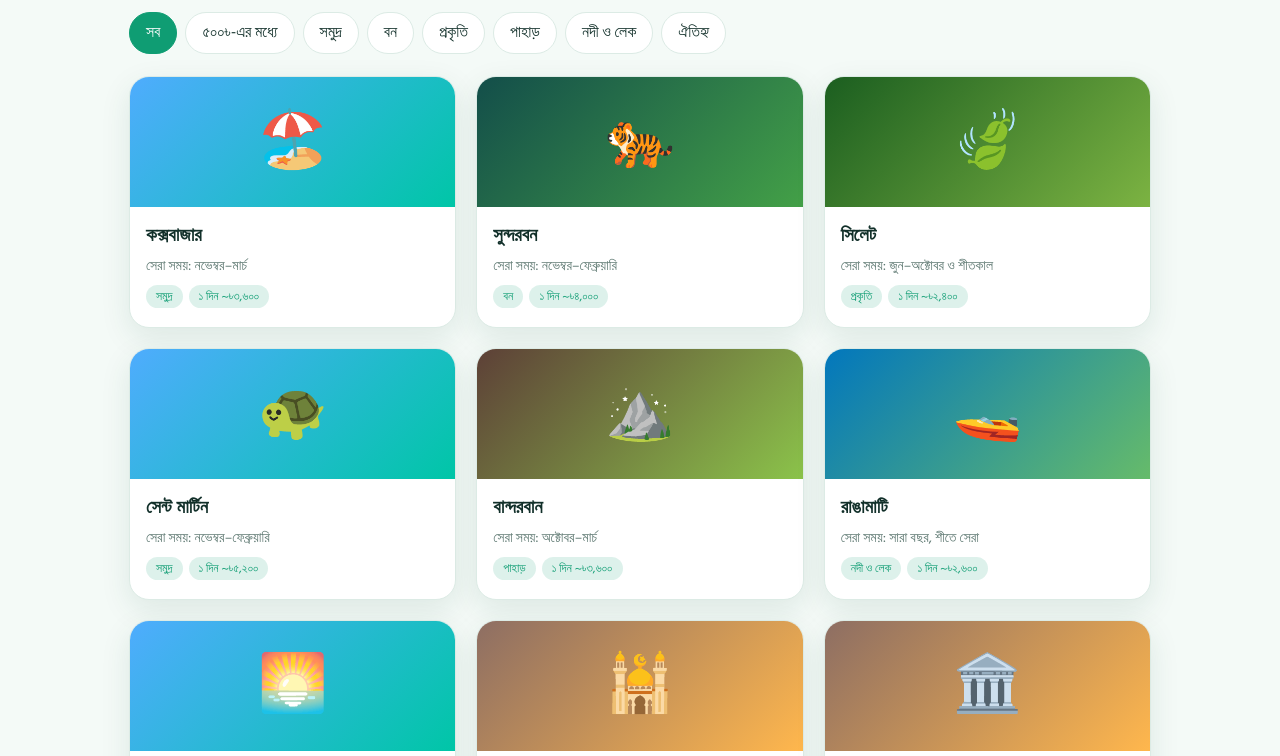
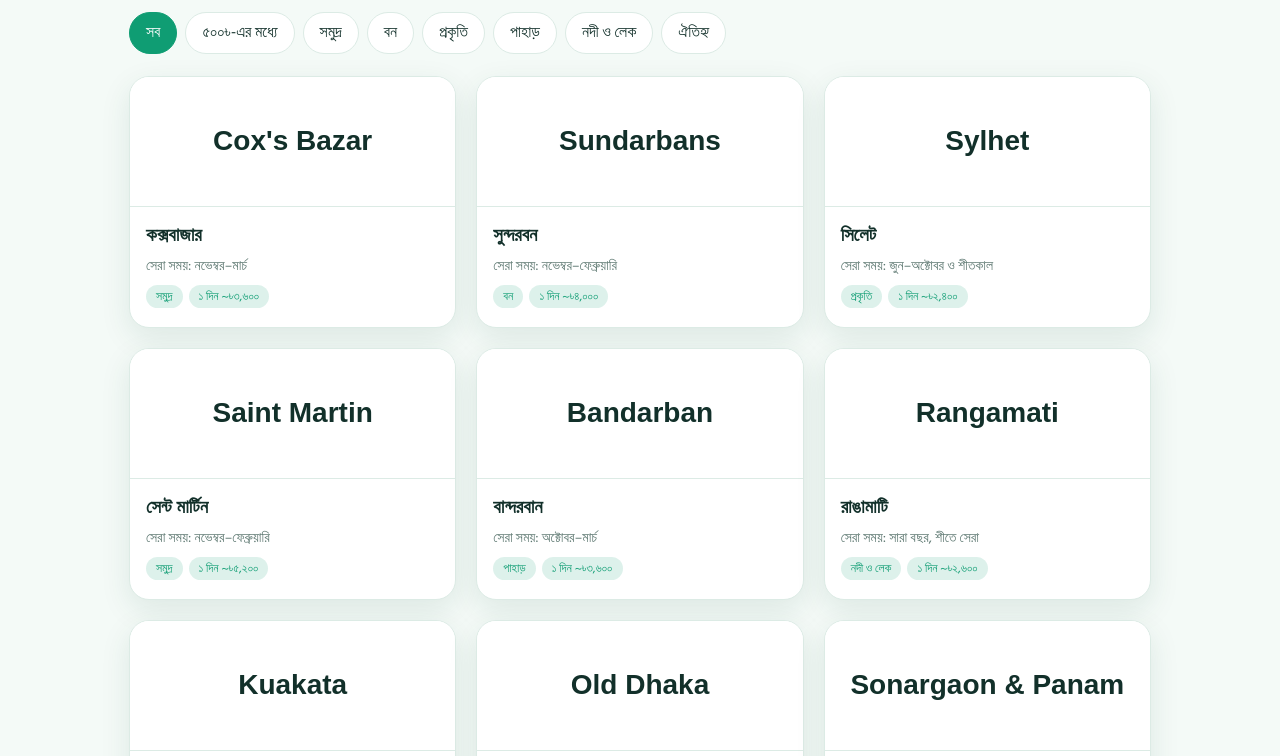
Before and after one commit to mdistiaqahamed/ghure-asi, a plain HTML site: page index.html in a window 1280 px wide. Shown: the part 784-1540 px from the top of the page. Drawn offline with Linux system fonts and the light colour scheme.

Commit message:
Show place names in plain font on white background in destination cards

```diff
--- a/index.html
+++ b/index.html
@@ -47,8 +47,8 @@ h2{font-size:clamp(26px,4vw,36px);margin:0 0 6px}
 .grid{display:grid;grid-template-columns:repeat(auto-fill,minmax(250px,1fr));gap:20px}
 .card{background:var(--surface);border-radius:20px;overflow:hidden;box-shadow:var(--shadow);cursor:pointer;transition:.3s;border:1px solid var(--line)}
 .card:hover{transform:translateY(-8px) rotate(-.4deg)}
-.cimg{height:130px;display:flex;align-items:center;justify-content:center;font-size:56px;transition:.4s}
-.card:hover .cimg{font-size:68px}
+.cimg{height:130px;display:flex;align-items:center;justify-content:center;padding:0 14px;text-align:center;background:#fff;color:#12302a;border-bottom:1px solid var(--line);font-family:Arial,Helvetica,sans-serif;font-weight:600;font-size:28px;line-height:1.2;transition:.4s}
+.card:hover .cimg{font-size:32px}
 .cbody{padding:14px 16px 18px}.cbody h3{margin:0 0 4px}.cbody p{margin:0;color:var(--mute);font-size:14px}
 .tag{display:inline-block;font-size:12px;background:color-mix(in srgb,var(--brand) 14%,transparent);color:var(--brand);padding:2px 10px;border-radius:99px;margin-top:8px}
 .panel{background:var(--surface);border:1px solid var(--line);border-radius:22px;padding:24px;box-shadow:var(--shadow)}
@@ -221,10 +221,11 @@ D.forEach(d=>d.g=GR[d.t]||d.g);
 ].forEach(r=>D.push({id:r[0],n:r[1],e:r[2],t:r[3],best:r[4],from:r[5],spots:r[6].split('|'),c:{b:r[7],m:r[7]*2,p:r[7]*4},f:{b:r[8],m:Math.round(r[8]*1.8),p:Math.round(r[8]*3.5)},h:[r[11]||'স্থানীয় সাশ্রয়ী হোটেল ও গেস্টহাউস'],tip:r[10],ll:r[9],g:GR[r[3]]}));
 const $=s=>document.querySelector(s),bn=n=>Math.round(n).toLocaleString('bn-BD');
 let pro=true,cur=null,flt='সব';
+const EN={cox:"Cox's Bazar",sun:'Sundarbans',syl:'Sylhet',stm:'Saint Martin',ban:'Bandarban',ran:'Rangamati',kua:'Kuakata',dhk:'Old Dhaka',sng:'Sonargaon & Panam',sav:'Savar',gaz:'Bhawal National Park',mun:'Munshiganj',ctg:'Chattogram',sit:'Sitakunda',com:'Cumilla',kha:'Khagrachhari',saj:'Sajek Valley',mau:'Srimangal & Lawachara',tan:'Tanguar Haor',raj:'Rajshahi',pah:'Paharpur & Naogaon',bog:'Mahasthangarh',nat:'Natore',din:'Dinajpur',pan:'Panchagarh & Tetulia',bag:'Bagerhat',kus:'Kushtia',bar:'Barishal',mym:'Mymensingh',net:'Netrokona',cht:'Chandpur'};
 const tags=['সব','৫০০৳-এর মধ্যে',...new Set(D.map(d=>d.t))];
 $('#chips').innerHTML=tags.map(t=>`<button class="chip ${t==='সব'?'on':''}">${t}</button>`).join('');
 $('#chips').onclick=e=>{if(e.target.className.includes('chip')){flt=e.target.textContent;[...$('#chips').children].forEach(c=>c.classList.toggle('on',c===e.target));draw()}};
-function draw(){$('#grid').innerHTML=D.filter(d=>flt==='সব'||(flt==='৫০০৳-এর মধ্যে'?d.c.b+d.f.b<=500:d.t===flt)).map(d=>`<div class="card" data-id="${d.id}"><div class="cimg" style="background:linear-gradient(135deg,${d.g[0]},${d.g[1]})">${d.e}</div><div class="cbody"><h3>${d.n}</h3><p>সেরা সময়: ${d.best}</p><span class="tag">${d.t}</span><span class="tag" style="margin-left:6px">১ দিন ~৳${bn(d.c.b+d.f.b)}</span></div></div>`).join('')}
+function draw(){$('#grid').innerHTML=D.filter(d=>flt==='সব'||(flt==='৫০০৳-এর মধ্যে'?d.c.b+d.f.b<=500:d.t===flt)).map(d=>`<div class="card" data-id="${d.id}"><div class="cimg">${EN[d.id]||d.n}</div><div class="cbody"><h3>${d.n}</h3><p>সেরা সময়: ${d.best}</p><span class="tag">${d.t}</span><span class="tag" style="margin-left:6px">১ দিন ~৳${bn(d.c.b+d.f.b)}</span></div></div>`).join('')}
 draw();
 $('#grid').onclick=e=>{const c=e.target.closest('.card');if(!c)return;const d=D.find(x=>x.id===c.dataset.id);
 $('#mbox').innerHTML=`<button class="x" onclick="$('#modal').classList.remove('open')">✕</button><div class="mhead" style="background:linear-gradient(135deg,${d.g[0]},${d.g[1]})">${d.e}</div><div class="mcont"><h2>${d.n}</h2><p><b>যাওয়ার উপায়:</b> ${d.from}</p><p><b>সেরা সময়:</b> ${d.best}</p><p><b>দেখার জায়গা:</b></p><ul>${d.spots.map(s=>`<li>${s}</li>`).join('')}</ul><p>💡 ${d.tip}</p><button class="btn sm" onclick="pick('${d.id}')">ট্রিপ প্ল্যান করি</button><a class="btn sm g" target="_blank" rel="noopener" href="${gs(d)}">📍 Google Maps</a></div>`;$('#modal').classList.add('open')};
```
Also changed, not shown: apple-touch-icon.png, icon-192.png.
